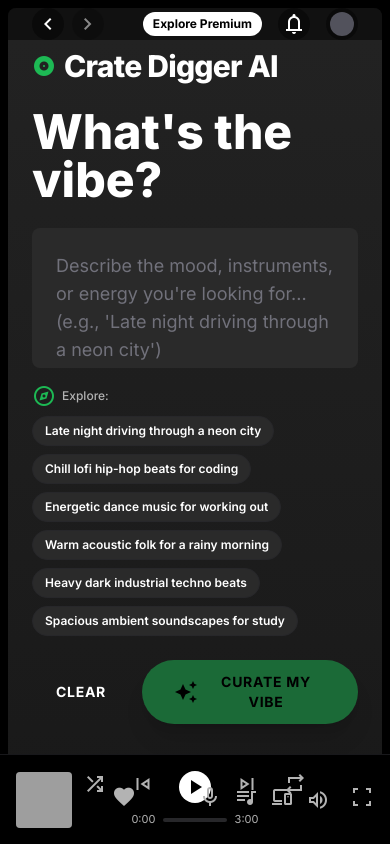
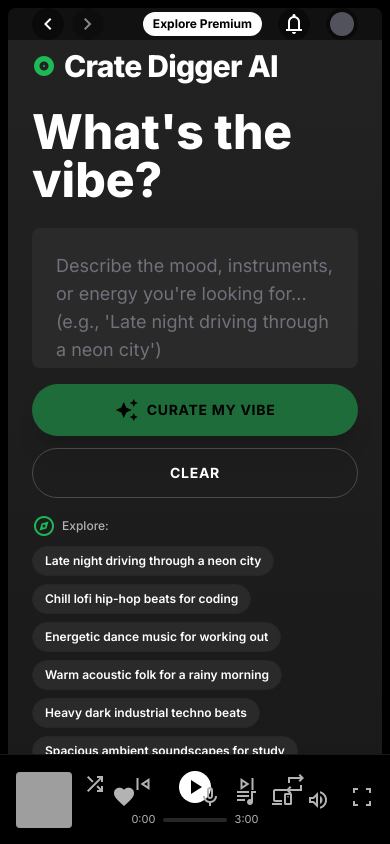
Before and after one commit to calvinothayoth800/pm-proj-grad1, a Next.js app: page / in a window 390 px wide. Built offline with nearby package versions, Linux system fonts and the light colour scheme; grey boxes are pictures that could not be loaded.

Commit message:
Layout update: align Curate/Clear buttons stacked to the right of prompt textarea on desktop

```diff
--- a/app/page.tsx
+++ b/app/page.tsx
@@ -433,51 +433,20 @@
           </div>
           <div className="w-full">
             <h2 className="text-5xl font-black mb-6">What's the vibe?</h2>
-            <div className="relative flex flex-col gap-4">
+            <div className="flex flex-col md:flex-row gap-4 items-stretch mb-4">
               <textarea
                 value={prompt}
                 onChange={(e) => setPrompt(e.target.value)}
                 disabled={isLoading}
-                className="w-full min-h-[140px] bg-[#2a2a2a] border-none rounded-lg p-6 text-lg focus:ring-0 placeholder:text-zinc-500 resize-none focus:outline-none"
+                className="flex-1 min-h-[140px] bg-[#2a2a2a] border-none rounded-lg p-6 text-lg focus:ring-0 placeholder:text-zinc-500 resize-none focus:outline-none"
                 placeholder="Describe the mood, instruments, or energy you're looking for... (e.g., 'Late night driving through a neon city')"
               ></textarea>
 
-              {/* Explore Option Chips right below textarea */}
-              <div className="flex flex-wrap gap-2 items-center">
-                <span className="text-xs text-on-surface-variant font-medium flex items-center gap-1.5 mr-1 select-none">
-                  <span className="material-symbols-outlined text-sm text-primary">explore</span> Explore:
-                </span>
-                {[
-                  "Late night driving through a neon city",
-                  "Chill lofi hip-hop beats for coding",
-                  "Energetic dance music for working out",
-                  "Warm acoustic folk for a rainy morning",
-                  "Heavy dark industrial techno beats",
-                  "Spacious ambient soundscapes for study"
-                ].map((vibe) => (
-                  <button
-                    key={vibe}
-                    onClick={() => setPrompt(vibe)}
-                    className="px-3 py-1.5 bg-[#2a2a2a] hover:bg-[#3e3e3e] active:scale-95 text-xs font-semibold text-white rounded-full transition-all border border-zinc-800 hover:border-zinc-700 select-none text-left"
-                    title={`Autofill: "${vibe}"`}
-                  >
-                    {vibe}
-                  </button>
-                ))}
-              </div>
-
-              <div className="flex justify-end gap-3 mt-2">
-                <button
-                  onClick={handleClear}
-                  disabled={isLoading}
-                  className="bg-transparent hover:bg-white/10 text-white font-bold px-6 py-3 rounded-full transition-all text-sm uppercase tracking-wider disabled:opacity-50"
-                >
-                  Clear
-                </button>
+              <div className="flex flex-col gap-3 justify-center w-full md:w-[220px] shrink-0">
                 <button
                   onClick={handleCurate}
                   disabled={isLoading || !prompt.trim()}
-                  className="bg-primary hover:bg-[#1ed760] disabled:bg-primary/50 text-black font-bold px-8 py-3 rounded-full transition-all text-sm uppercase tracking-wider shadow-xl flex items-center gap-2"
+                  className="w-full bg-primary hover:bg-[#1ed760] disabled:bg-primary/50 text-black font-bold py-3.5 rounded-full transition-all text-sm uppercase tracking-wider shadow-xl flex items-center justify-center gap-2"
                 >
                   {isLoading ? (
                     <>
@@ -491,7 +460,38 @@
                     </>
                   )}
                 </button>
+                <button
+                  onClick={handleClear}
+                  disabled={isLoading}
+                  className="w-full bg-transparent hover:bg-white/10 text-white font-bold py-3.5 rounded-full transition-all text-sm uppercase tracking-wider disabled:opacity-50 border border-white/20 hover:border-white/40"
+                >
+                  Clear
+                </button>
               </div>
+            </div>
+
+            {/* Explore Option Chips right below textarea */}
+            <div className="flex flex-wrap gap-2 items-center">
+              <span className="text-xs text-on-surface-variant font-medium flex items-center gap-1.5 mr-1 select-none">
+                <span className="material-symbols-outlined text-sm text-primary">explore</span> Explore:
+              </span>
+              {[
+                "Late night driving through a neon city",
+                "Chill lofi hip-hop beats for coding",
+                "Energetic dance music for working out",
+                "Warm acoustic folk for a rainy morning",
+                "Heavy dark industrial techno beats",
+                "Spacious ambient soundscapes for study"
+              ].map((vibe) => (
+                <button
+                  key={vibe}
+                  onClick={() => setPrompt(vibe)}
+                  className="px-3 py-1.5 bg-[#2a2a2a] hover:bg-[#3e3e3e] active:scale-95 text-xs font-semibold text-white rounded-full transition-all border border-zinc-800 hover:border-zinc-700 select-none text-left"
+                  title={`Autofill: "${vibe}"`}
+                >
+                  {vibe}
+                </button>
+              ))}
             </div>
           </div>
 
```
